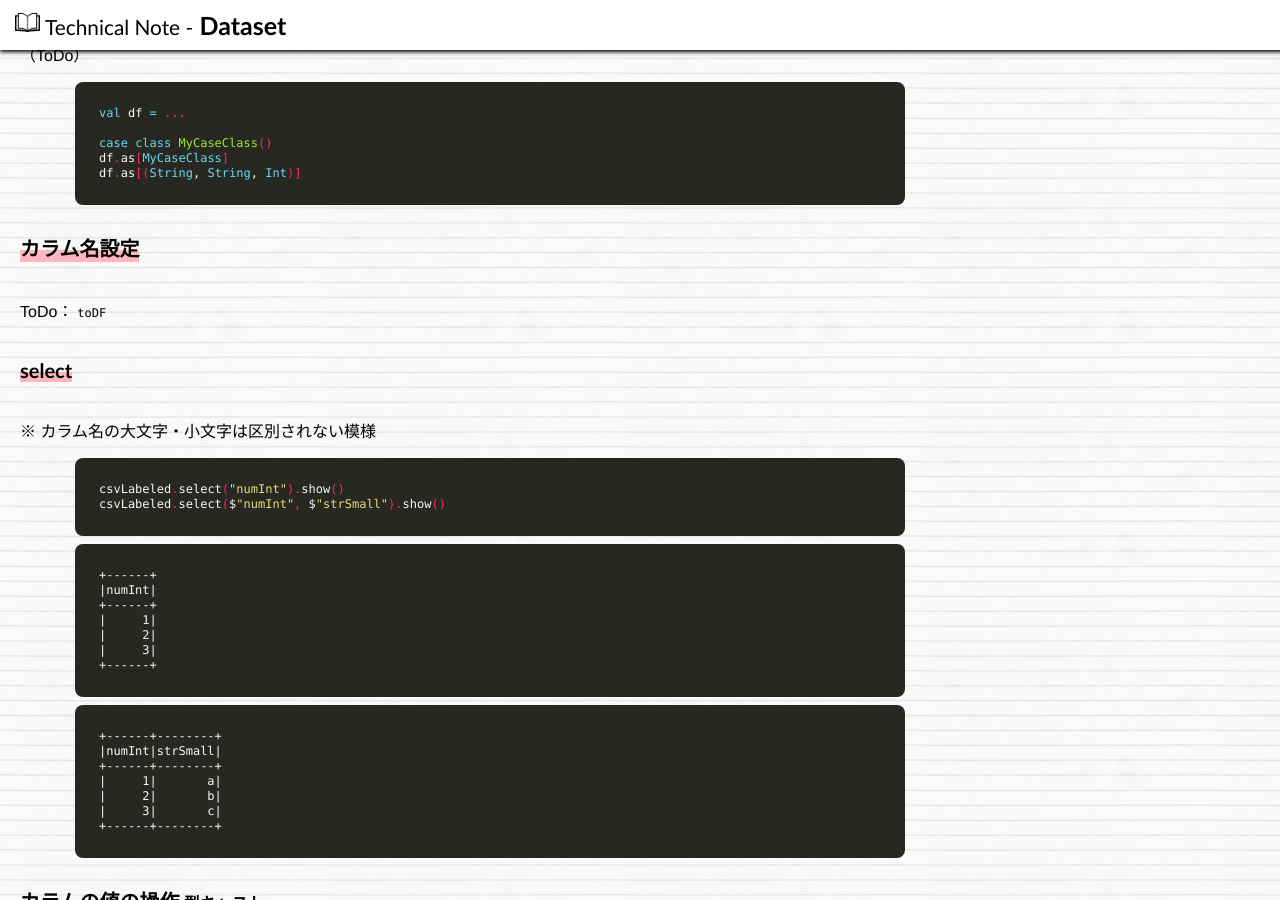
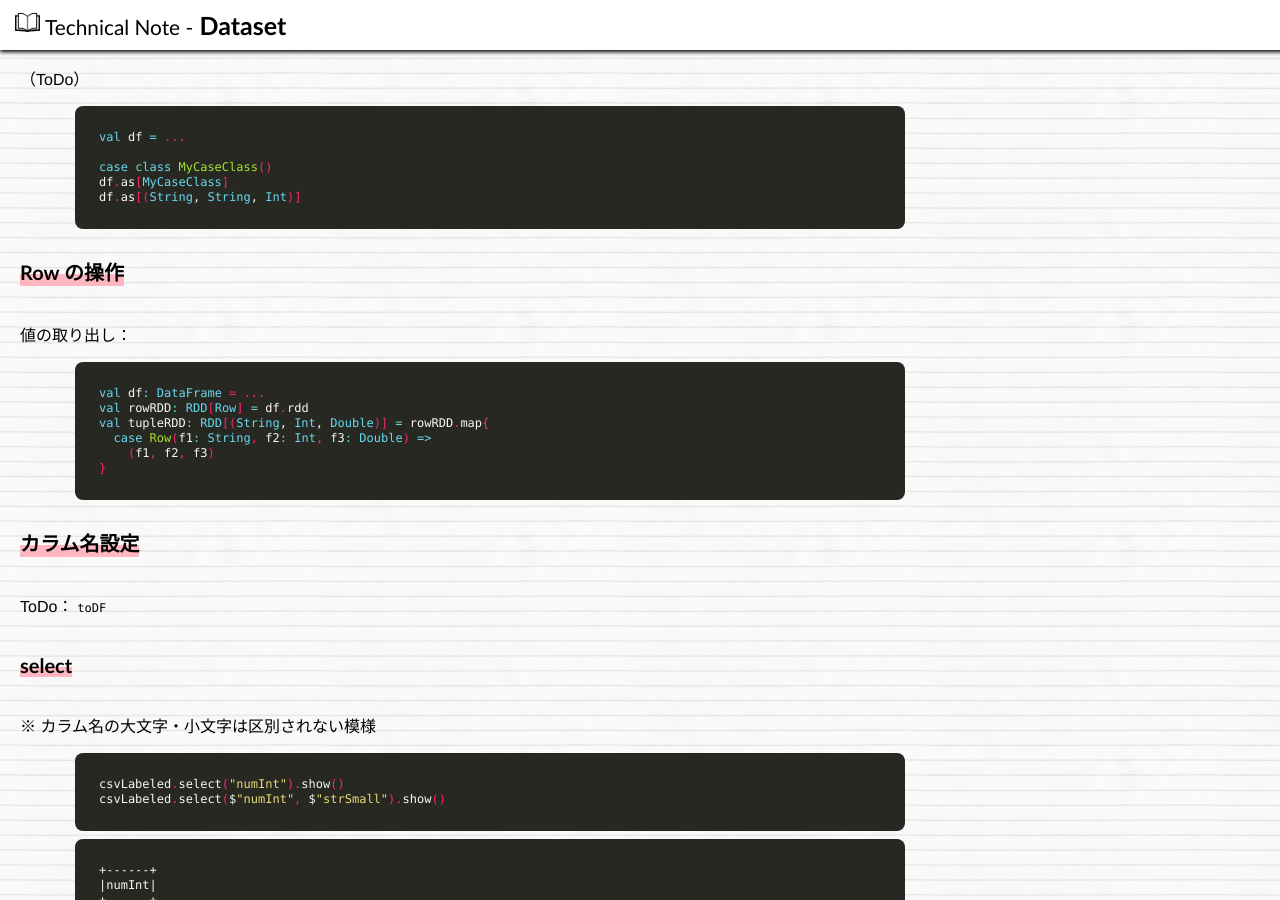
Before and after one commit to hkawabata/technical-note, a Jekyll site: the page built from docs/note/OSS/Spark/Dataset.md, in a window 1280 px wide and 900 px high, scrolled down 3639 px. Built offline with Jekyll 4.4.1, drawn with Linux system fonts in a browser that asks for light colours; nearby versions of some CDN libraries; our own code applies the rules of GitHub Pages for plain Markdown files.

Commit message:
2023/09/07 23:28 update

````diff
--- a/docs/_includes/pagetree.xml
+++ b/docs/_includes/pagetree.xml
@@ -320,6 +320,15 @@
         <span>Algorithm</span>
         <span class="pagetree-accordion">▼</span>
         <ul class="pagetree-hidden">
+          <li>
+            <span>data_structure</span>
+            <span class="pagetree-accordion">▼</span>
+            <ul class="pagetree-hidden">
+              <li>
+                <a href="https://hkawabata.github.io/technical-note/note/Algorithm/data_structure/bloom-filter">ブルームフィルタ</a>
+              </li>
+            </ul>
+          </li>
           <li>
             <a href="https://hkawabata.github.io/technical-note/note/Algorithm/linear_programming">線形計画法</a>
           </li>
--- a/docs/note/OSS/Spark/Dataset.md
+++ b/docs/note/OSS/Spark/Dataset.md
@@ -169,6 +169,20 @@ val df = ...
 case class MyCaseClass()
 df.as[MyCaseClass]
 df.as[(String, String, Int)]
+```
+
+
+### Row の操作
+
+値の取り出し：
+
+```scala
+val df: DataFrame = ...
+val rowRDD: RDD[Row] = df.rdd
+val tupleRDD: RDD[(String, Int, Double)] = rowRDD.map{
+  case Row(f1: String, f2: Int, f3: Double) =>
+    (f1, f2, f3)
+}
 ```
 
 ### カラム名設定
````
Also changed, not shown: docs/note/Algorithm/data_structure/bloom-filter.md (added, +60 -0 lines), docs/note/ML/decision-tree.md (+2 -0 lines).
